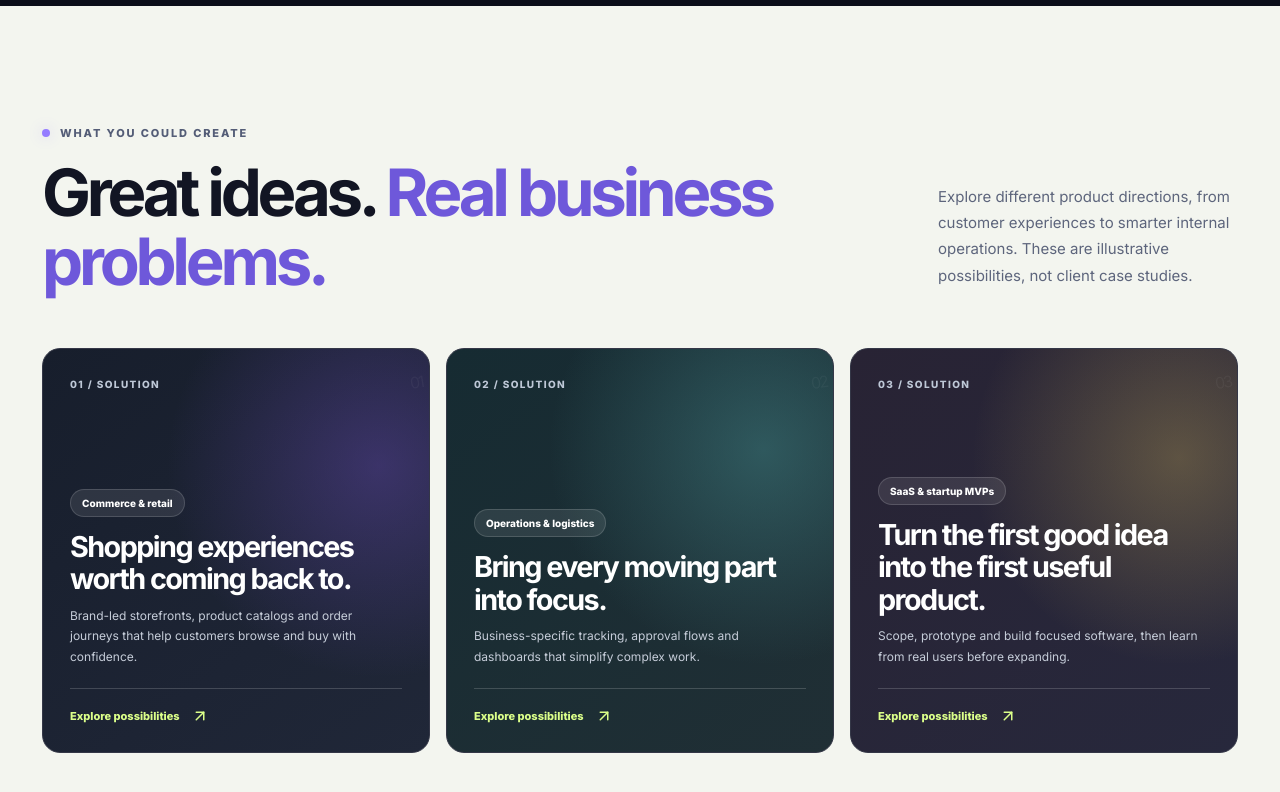
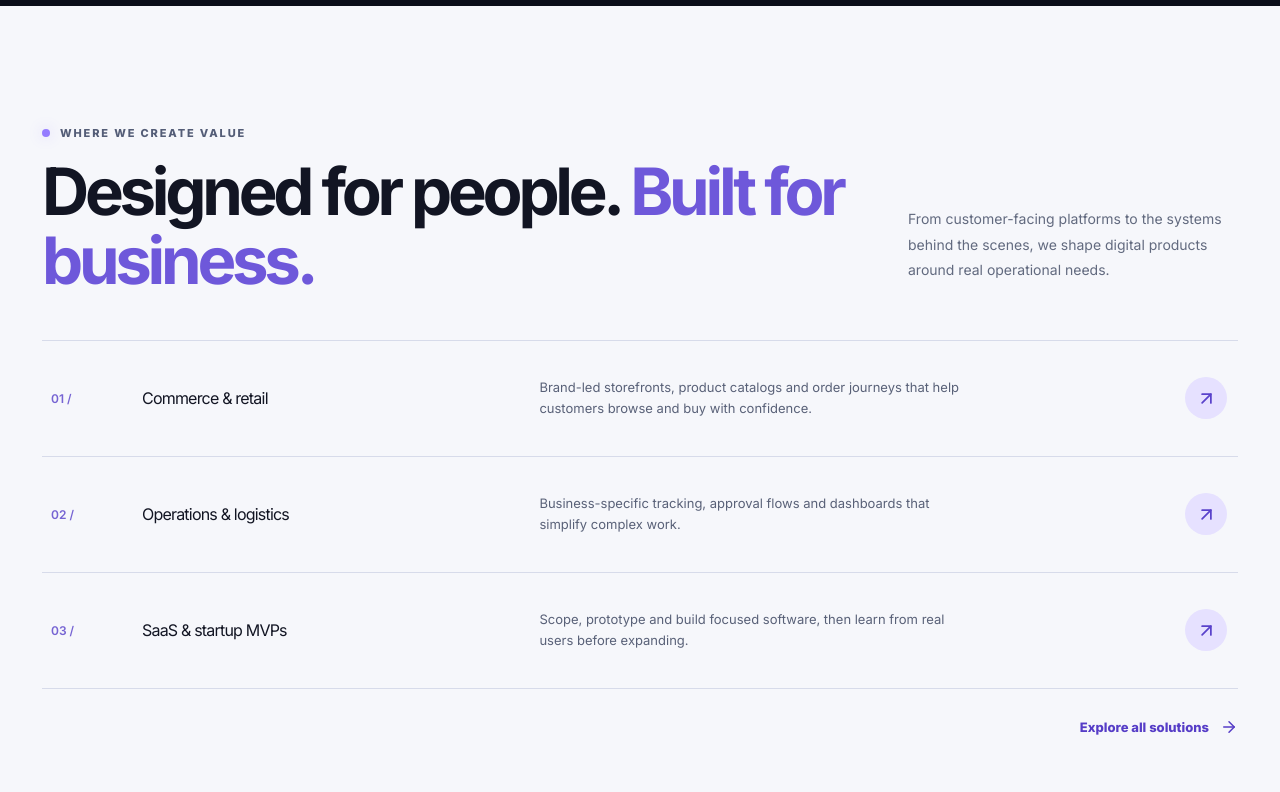
Before and after one commit to niloy-datta/tech-startup, a Next.js app: page / in a window 1280 px wide. Shown: the part 3480-4272 px from the top of the page. Built offline with nearby package versions, Linux system fonts and the light colour scheme.

Commit message:
feat(home): replace overlapping solution cards with editorial industry navigation

```diff
--- a/app/page.tsx
+++ b/app/page.tsx
@@ -167,21 +167,26 @@ export default function Home() {
       </section>
 
 
-      <section className="section solution-highlights-section" id="solutions">
+      <section className="section atelier-industries" id="solutions" aria-labelledby="industries-title">
         <div className="container">
-          <div className="section-intro split-heading">
-            <div><span className="eyebrow"><span className="eyebrow-dot"/> WHAT YOU COULD CREATE</span><h2>Great ideas. <em>Real business problems.</em></h2></div>
-            <p>Explore different product directions, from customer experiences to smarter internal operations. These are illustrative possibilities, not client case studies.</p>
+          <div className="atelier-industries-top">
+            <div>
+              <span className="eyebrow"><span className="eyebrow-dot" /> WHERE WE CREATE VALUE</span>
+              <h2 id="industries-title">Designed for people. <em>Built for business.</em></h2>
+            </div>
+            <p>From customer-facing platforms to the systems behind the scenes, we shape digital products around real operational needs.</p>
           </div>
-          <div className="solution-highlights">
-            {solutions.slice(0,3).map((item) => <Link href={`/solutions#${item.slug}`} className="solution-highlight-card" key={item.slug}>
-              <span className="solution-highlight-number">{item.number} / SOLUTION</span>
-              <div className="solution-highlight-symbol" aria-hidden="true">{item.number}</div>
-              <div className="solution-highlight-copy"><span>{item.name}</span><h3>{item.headline}</h3><p>{item.description}</p></div>
-              <span className="solution-highlight-link">Explore possibilities <ArrowUpRight size={18}/></span>
-            </Link>)}
+          <div className="atelier-industries-list">
+            {solutions.slice(0, 3).map((item) => (
+              <Link className="atelier-industry" href={`/solutions#${item.slug}`} key={item.slug}>
+                <span className="atelier-industry-number">{item.number} /</span>
+                <span className="atelier-industry-name">{item.name}</span>
+                <span className="atelier-industry-copy">{item.description}</span>
+                <span className="atelier-industry-arrow" aria-hidden="true"><ArrowUpRight size={21} /></span>
+              </Link>
+            ))}
           </div>
-          <div className="section-link"><Link href="/solutions">Explore all solution directions <ArrowRight size={18}/></Link></div>
+          <div className="atelier-industries-footer"><Link href="/solutions">Explore all solutions <ArrowRight size={18} /></Link></div>
         </div>
       </section>
 
```
